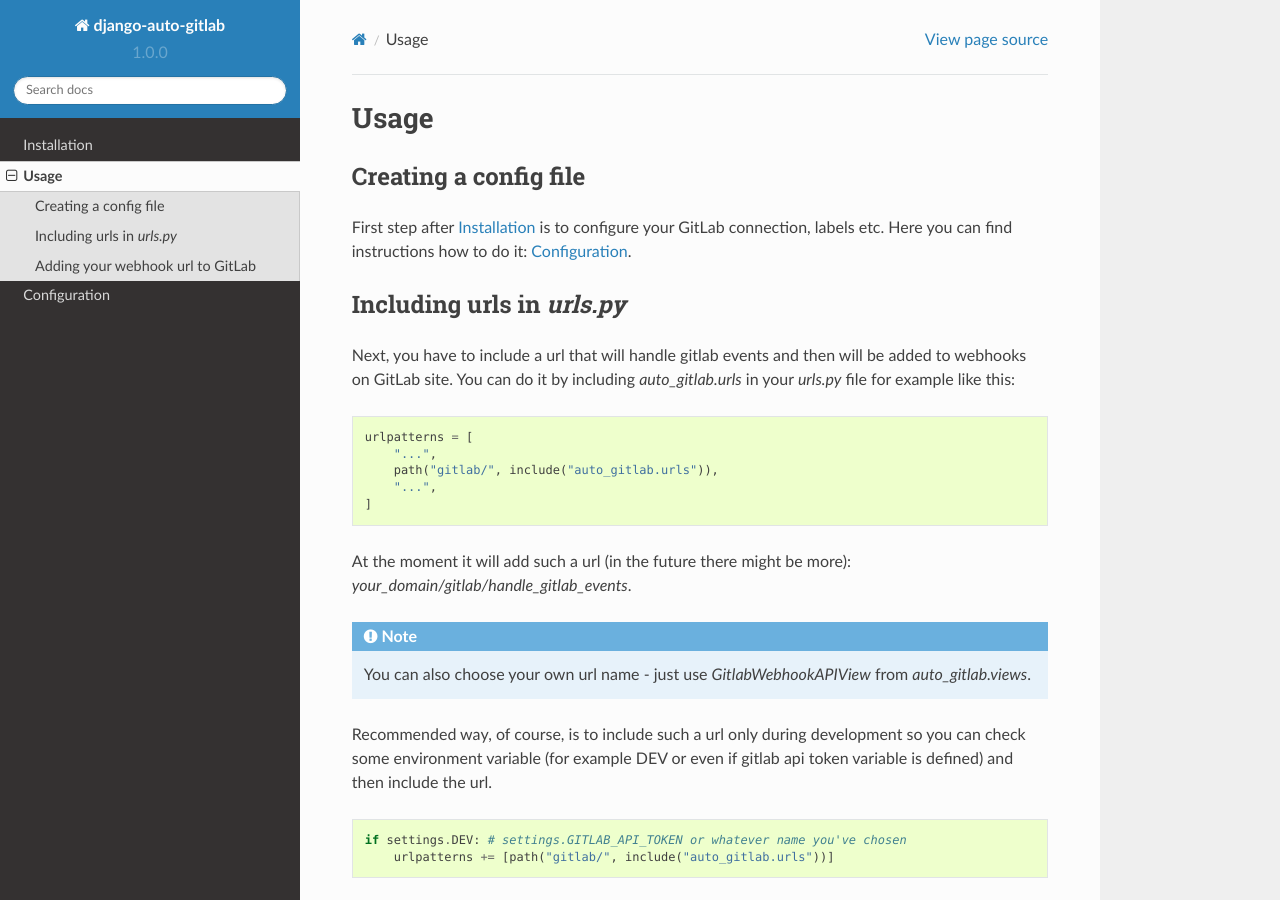
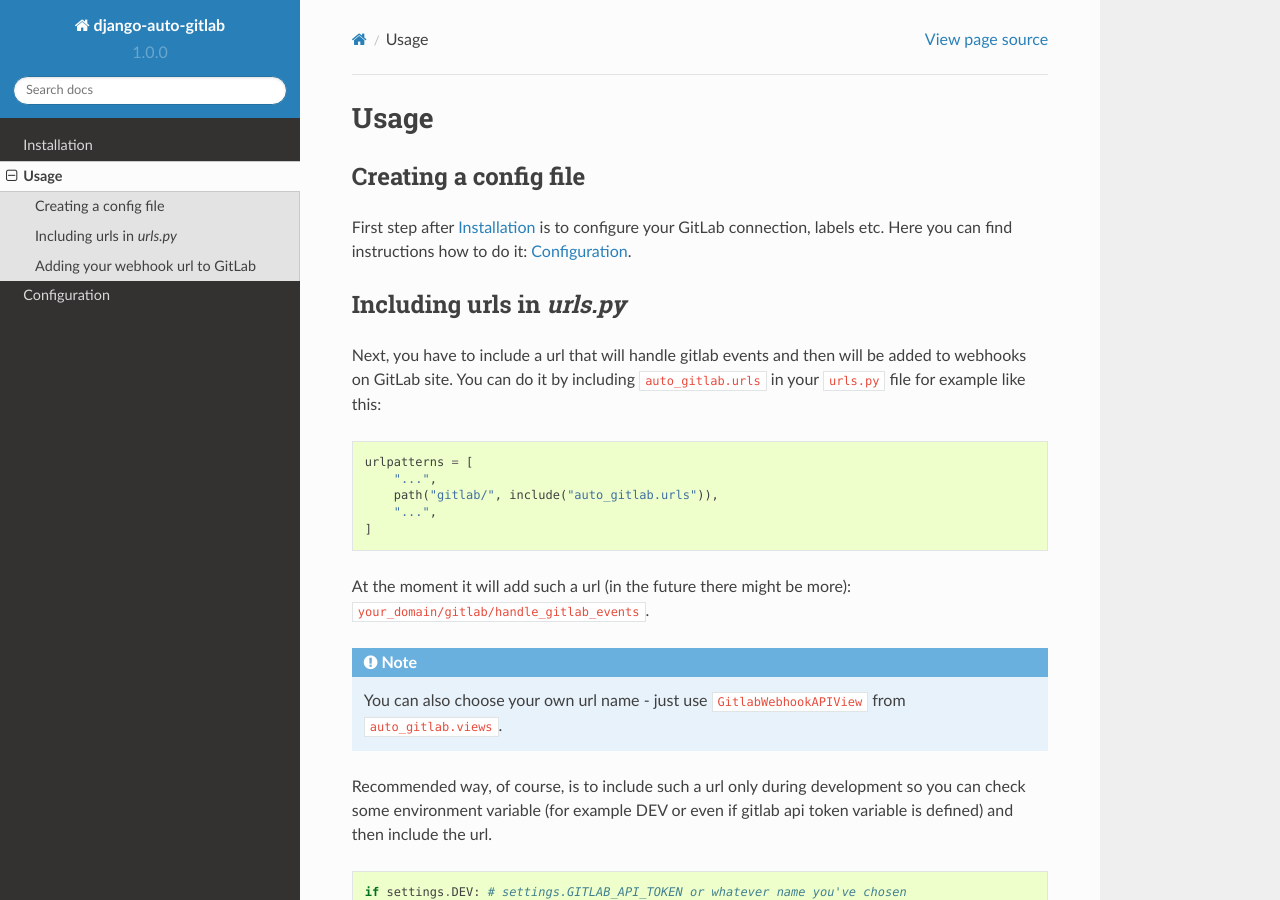
Before and after one commit to sebastian-jedrzejewski/django-auto-gitlab, a Sphinx documentation site: the page built from docs/source/usage.rst, in a window 1280 px wide and 900 px high. Built offline with Sphinx 7.4.7 and the Read the Docs theme 2.0.0, drawn with Linux system fonts in a browser that asks for light colours.

Commit message:
Some improvements

```diff
--- a/docs/source/conf.py
+++ b/docs/source/conf.py
@@ -17,7 +17,7 @@
     "sphinx.ext.autodoc",
     "sphinx.ext.autosummary",
     "sphinx.ext.intersphinx",
-    'sphinx.ext.autosectionlabel',
+    "sphinx.ext.autosectionlabel",
 ]
 
 intersphinx_mapping = {
@@ -28,7 +28,7 @@
 
 templates_path = ["_templates"]
 
-pygments_style = 'sphinx'
+pygments_style = "sphinx"
 
 # -- Options for HTML output
 
--- a/docs/source/configuration.rst
+++ b/docs/source/configuration.rst
@@ -291,7 +291,8 @@
 
 The last key of ``patterns`` object defines which labels should be automatically added
 to the issue that has been created based on its name. Example identifier can be: all issues
-with ``[BACKEND]`` in the name should receive ``backend`` label.
+with ``[BACKEND]`` in the name should receive ``backend`` label. If the created issue doesn't
+have neither ``To do`` nor ``In progress`` label, ``To do`` will be automatically added.
 
 Every element in the ``issue_identifiers`` list is the object with 3 properties (all are required):
 
--- a/docs/source/usage.rst
+++ b/docs/source/usage.rst
@@ -11,8 +11,8 @@
 --------------------------
 
 Next, you have to include a url that will handle gitlab events and then will
-be added to webhooks on GitLab site. You can do it by including `auto_gitlab.urls`
-in your `urls.py` file for example like this:
+be added to webhooks on GitLab site. You can do it by including ``auto_gitlab.urls``
+in your ``urls.py`` file for example like this:
 
 .. code-block:: python
 
@@ -23,11 +23,11 @@
     ]
 
 At the moment it will add such a url (in the future there might be more):
-`your_domain/gitlab/handle_gitlab_events`.
+``your_domain/gitlab/handle_gitlab_events``.
 
 .. note::
 
-    You can also choose your own url name - just use `GitlabWebhookAPIView` from `auto_gitlab.views`.
+    You can also choose your own url name - just use ``GitlabWebhookAPIView`` from ``auto_gitlab.views``.
 
 Recommended way, of course, is to include such a url only during development so you
 can check some environment variable (for example DEV or even if gitlab api token variable
--- a/setup.cfg
+++ b/setup.cfg
@@ -4,7 +4,7 @@
 author = Sebastian Jędrzejewski
 author_email = sebastian.jedrzejewski12@gmail.com
 description = Package that helps managing GitLab tasks labels automatically
-long_description = file: README.rst
+long_description = file: README.md
 long_description_content_type = text/markdown
 licence = MIT
 url = https://github.com/sebastian-jedrzejewski/django-auto-gitlab
```
Also changed, not shown: 1 other file.
